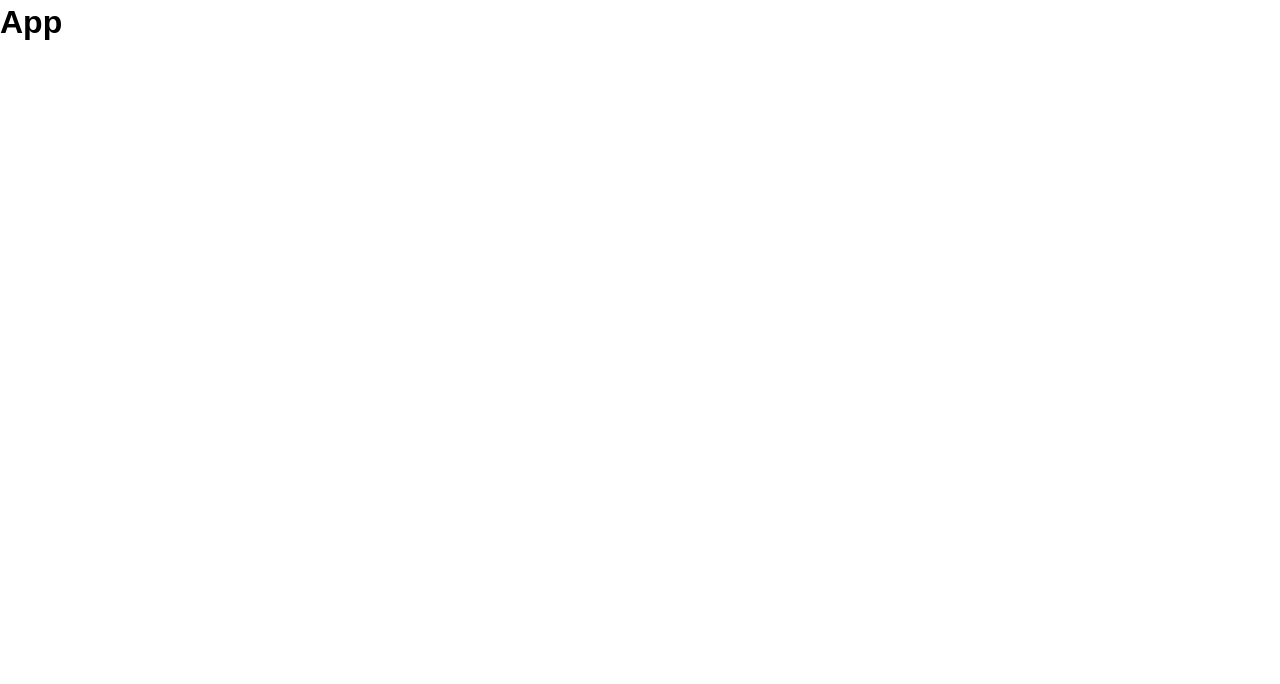
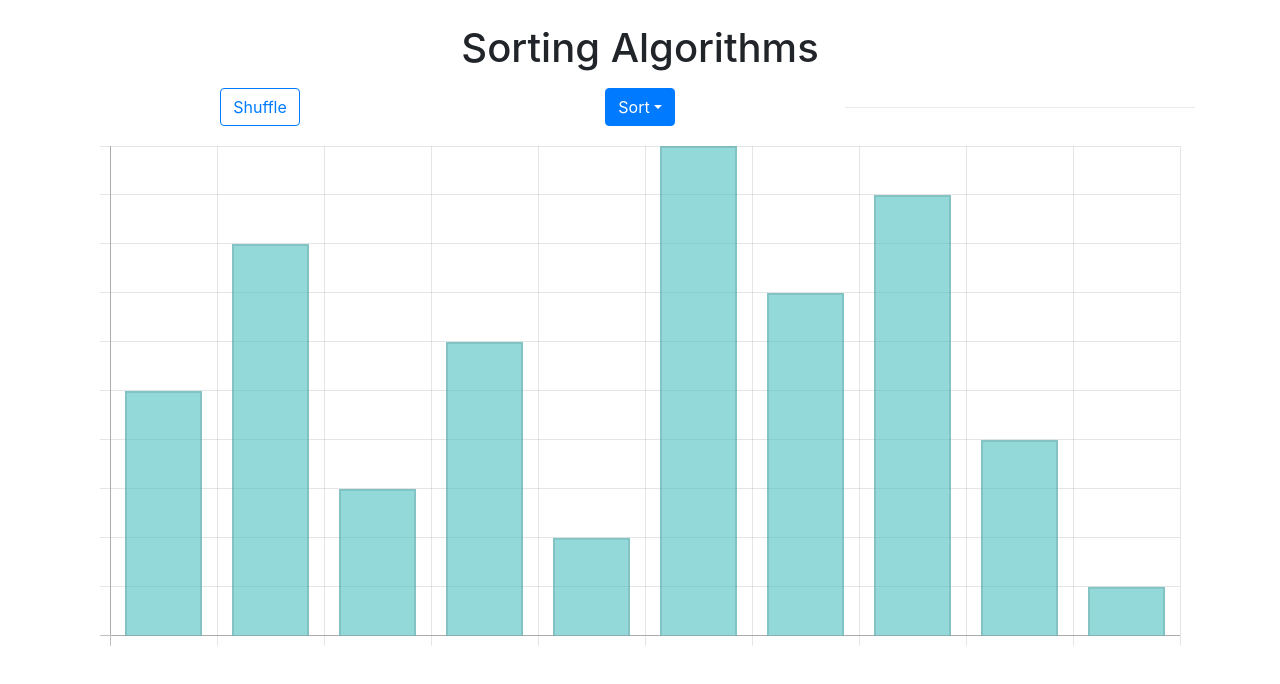
Before and after one commit to nicholasbailon/sorting-algorithms, a React (Create React App) app: page / in a window 1280 px wide. Shown: the top 684 px of the page. Built offline with nearby package versions, Linux system fonts and the light colour scheme.

Commit message:
- Added react-chartjs-2 and react-bootstrap to the project. - Created a landing page where you can visualize an array in a Bar chart. - You can shuffle the elements and do quicksort or bubble sort. The sorting is visualized as steps in the Bar chart.

```diff
--- a/package.json
+++ b/package.json
@@ -3,7 +3,11 @@
   "version": "0.1.0",
   "private": true,
   "dependencies": {
+    "bootstrap": "^4.3.1",
+    "chart.js": "^2.8.0",
     "react": "^16.9.0",
+    "react-bootstrap": "^1.0.0-beta.12",
+    "react-chartjs-2": "^2.7.6",
     "react-dom": "^16.9.0",
     "react-scripts": "3.1.1"
   },
--- a/src/App.css
+++ /dev/null
@@ -1,15 +0,0 @@
-* {
-  box-sizing: border-box;
-  margin: 0;
-  padding: 0;
-}
-
-body {
-  font-family: Arial, Helvetica, sans-serif;
-  line-height: 1.4;
-}
-
-a {
-  color: #333;
-  text-decoration: none;
-}
--- a/src/App.js
+++ b/src/App.js
@@ -1,12 +1,65 @@
 import React, { Component } from "react";
-import "./App.css";
+import Container from "react-bootstrap/Container";
+import Row from "react-bootstrap/Row";
+import Col from "react-bootstrap/Col";
+import SortingChart from "./components/SortingChart";
+import DropdownButton from "react-bootstrap/DropdownButton";
+import Dropdown from "react-bootstrap/Dropdown";
+import Button from "react-bootstrap/Button";
+import ProgressBar from "react-bootstrap/ProgressBar";
+
+var divStyle = {
+  height: "1px"
+};
 
 class App extends Component {
-  state = {};
+  constructor(props) {
+    super(props);
+    this.sort = this.sort.bind(this);
+  }
+
+  shuffle = () => {
+    this.refs.sortingChartRef.RandomizeChartData(true);
+  };
+
+  sort(eventKey) {
+    this.refs.sortingChartRef.Sort(eventKey);
+  }
+
   render() {
     return (
       <div className="App">
-        <h1>App</h1>
+        <Container>
+          <Row className="mt-4">
+            <Col>
+              <h1 className="text-center">Sorting Algorithms</h1>
+            </Col>
+          </Row>
+          <Row className="mt-2">
+            <Col className="text-center">
+              <Button variant="outline-primary" onClick={this.shuffle}>
+                Shuffle
+              </Button>
+            </Col>
+            <Col className="text-center">
+              <DropdownButton
+                id="dropdown-basic-button"
+                title="Sort"
+                onSelect={this.sort}
+              >
+                <Dropdown.Item eventKey="quicksort">Quick sort</Dropdown.Item>
+                <Dropdown.Item eventKey="mergesort">Merge sort</Dropdown.Item>
+                <Dropdown.Item eventKey="bubblesort">Bubble sort</Dropdown.Item>
+              </DropdownButton>
+            </Col>
+            <Col className="align-self-center">
+              <ProgressBar now={0} style={divStyle} />
+            </Col>
+          </Row>
+        </Container>
+        <Container fluid="true">
+          <SortingChart ref="sortingChartRef" />
+        </Container>
       </div>
     );
   }
--- /dev/null
+++ b/src/components/BubbleSort.js
@@ -0,0 +1,27 @@
+let index = 0;
+
+function bubbleSort(arr, steps, indexP) {
+  index = indexP;
+  sort(arr, steps);
+}
+
+function sort(arr, steps) {
+  let sorted = false;
+
+  while (!sorted) {
+    sorted = true;
+    for (var i = 0; i < arr.length; i++) {
+      if (arr[i] < arr[i - 1]) {
+        let temp = arr[i];
+        arr[i] = arr[i - 1];
+        arr[i - 1] = temp;
+        sorted = false;
+
+        steps[index] = Array.from(arr);
+        index++;
+      }
+    }
+  }
+}
+
+export default bubbleSort;
--- /dev/null
+++ b/src/components/QuickSort.js
@@ -0,0 +1,61 @@
+let index = 0;
+
+function quickSort(arr, start, end, steps, indexP) {
+  index = indexP;
+  sortHelper(arr, start, end, steps);
+}
+
+function sortHelper(arr, start, end, steps) {
+  if (start < end) {
+    // You can learn about how the pivot value is derived in the comments below
+    let pivot = partition(arr, start, end, steps);
+
+    // Make sure to read the below comments to understand why pivot - 1 and pivot + 1 are used
+    // These are the recursive calls to quickSort
+    sortHelper(arr, start, pivot - 1, steps);
+    sortHelper(arr, pivot + 1, end, steps);
+  }
+}
+
+function partition(arr, start, end, steps) {
+  let pivot = end;
+  // Set i to start - 1 so that it can access the first index in the event that the value at arr[0] is greater than arr[pivot]
+  // Succeeding comments will expound upon the above comment
+  let i = start - 1;
+  let j = start;
+
+  // Increment j up to the index preceding the pivot
+  while (j < pivot) {
+    // If the value is greater than the pivot increment j
+    if (arr[j] > arr[pivot]) {
+      j++;
+    }
+
+    // When the value at arr[j] is less than the pivot:
+    // increment i (arr[i] will be a value greater than arr[pivot]) and swap the value at arr[i] and arr[j]
+    else {
+      i++;
+      swap(arr, j, i, steps);
+      j++;
+    }
+  }
+
+  //The value at arr[i + 1] will be greater than the value of arr[pivot]
+  swap(arr, i + 1, pivot, steps);
+
+  //You return i + 1, as the values to the left of it are less than arr[i+1], and values to the right are greater than arr[i + 1]
+  // As such, when the recursive quicksorts are called, the new sub arrays will not include this the previously used pivot value
+  return i + 1;
+}
+
+function swap(arr, firstIndex, secondIndex, steps) {
+  let temp = arr[firstIndex];
+  arr[firstIndex] = arr[secondIndex];
+  arr[secondIndex] = temp;
+  if (index === 0 || JSON.stringify(arr) !== JSON.stringify(steps[index - 1])) {
+    steps[index] = Array.from(arr);
+    index++;
+  }
+}
+
+export default quickSort;
--- /dev/null
+++ b/src/components/SortingChart.js
@@ -0,0 +1,133 @@
+import React, { Component } from "react";
+import { Bar } from "react-chartjs-2";
+import quickSort from "./QuickSort";
+import bubbleSort from "./BubbleSort";
+
+let dataSorting = [100, 90, 80, 70, 60, 50, 40, 30, 20, 10];
+let steps = [[]];
+let index = 0;
+const normalColor = "rgba(75, 192, 192, 0.6)";
+const changedColor = "rgba(192, 75, 192, 0.6)";
+const animationDuration = 1000;
+
+class SortingChart extends Component {
+  constructor(props) {
+    super(props);
+
+    this.state = {
+      labels: ["", "", "", "", "", "", "", "", "", ""],
+      datasets: [
+        {
+          data: this.RandomizeChartData(false),
+          borderWidth: 2,
+          backgroundColor: normalColor
+        }
+      ]
+    };
+  }
+
+  Sort = sortType => {
+    index = 0;
+    steps = [[]];
+    steps[index++] = Array.from(
+      this.chartReference.chartInstance.data.datasets[0].data
+    );
+    if (sortType === "quicksort") {
+      quickSort(
+        this.chartReference.chartInstance.data.datasets[0].data,
+        0,
+        this.chartReference.chartInstance.data.datasets[0].data.length - 1,
+        steps,
+        index
+      );
+    } else if (sortType === "bubblesort") {
+      bubbleSort(
+        this.chartReference.chartInstance.data.datasets[0].data,
+        steps,
+        index
+      );
+    }
+    this.showSteps();
+  };
+
+  showSteps = () => {
+    var i = 1;
+    var self = this;
+    this.chartReference.chartInstance.options.animation.duration = 0;
+    var intervalId = setInterval(function() {
+      if (i === steps.length - 1) {
+        setTimeout(function() {
+          self.chartReference.chartInstance.data.datasets[0].backgroundColor = normalColor;
+          self.chartReference.chartInstance.update();
+        }, 1000);
+        clearInterval(intervalId);
+      }
+      console.log(steps[i]);
+      self.chartReference.chartInstance.data.datasets[0].data = steps[i];
+
+      if (i - 1 >= 0) {
+        let colors = [steps.length];
+        for (let y = 0; y < steps[i].length; y++) {
+          colors[y] =
+            steps[i - 1][y] === steps[i][y] ? normalColor : changedColor;
+        }
+        self.chartReference.chartInstance.data.datasets[0].backgroundColor = colors;
+      }
+
+      self.chartReference.chartInstance.update();
+      i++;
+    }, 1000);
+  };
+
+  // this function randomizes the elements in the array using a modern implementation of
+  // Fisher and Yates' shuffle algorithm, time complexity O(n)
+  RandomizeChartData = calledFromParent => {
+    dataSorting = [100, 90, 80, 70, 60, 50, 40, 30, 20, 10];
+    for (let i = dataSorting.length - 1; i > 0; i--) {
+      const j = Math.floor(Math.random() * dataSorting.length);
+      const temp = dataSorting[i];
+      dataSorting[i] = dataSorting[j];
+      dataSorting[j] = temp;
+    }
+    if (calledFromParent) {
+      this.chartReference.chartInstance.options.animation.duration = animationDuration;
+      this.chartReference.chartInstance.data.datasets[0].data = dataSorting;
+      this.chartReference.chartInstance.update();
+    } else {
+      return dataSorting;
+    }
+  };
+
+  render() {
+    return (
+      <Bar
+        ref={reference => (this.chartReference = reference)}
+        data={this.state}
+        options={{
+          title: {
+            display: false,
+            text: "Quick sort",
+            fontSize: 20
+          },
+          scales: {
+            yAxes: [{ ticks: { beginAtZero: true, display: false } }]
+          },
+          layout: {
+            padding: {
+              left: 100,
+              right: 100,
+              top: 20,
+              bottom: 100
+            }
+          },
+          legend: {
+            display: false
+          },
+          maintainAspectRatio: true
+        }}
+      />
+    );
+  }
+}
+
+export default SortingChart;
--- a/src/index.js
+++ b/src/index.js
@@ -1,6 +1,7 @@
 import React from "react";
 import ReactDOM from "react-dom";
 import App from "./App";
+import "bootstrap/dist/css/bootstrap.min.css";
 import * as serviceWorker from "./serviceWorker";
 
 ReactDOM.render(<App />, document.getElementById("root"));
```
Also changed, not shown: 1 other file (tests, documents, lock files or other folders).
